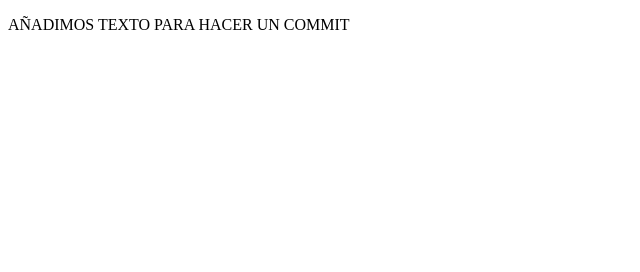
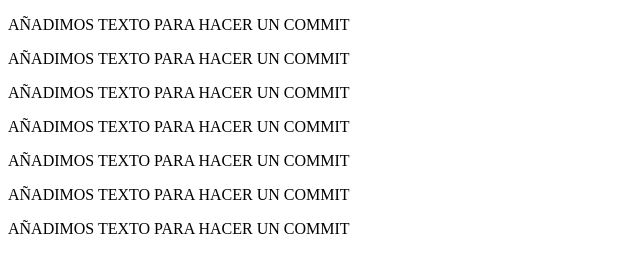
Before and after one commit to AndreaMendez09/EDD-DAM, a plain HTML site: page index.html in a window 1280 px wide. Shown: the whole page, without its empty margins (0-640 px from the left). Drawn offline with Linux system fonts and the light colour scheme.

Commit message:
Version final rama master

```diff
--- a/index.html
+++ b/index.html
@@ -8,5 +8,11 @@
 </head>
 <body>
     <p>AÑADIMOS TEXTO PARA HACER UN COMMIT</p>
+    <p>AÑADIMOS TEXTO PARA HACER UN COMMIT</p>
+    <p>AÑADIMOS TEXTO PARA HACER UN COMMIT</p>
+    <p>AÑADIMOS TEXTO PARA HACER UN COMMIT</p>
+    <p>AÑADIMOS TEXTO PARA HACER UN COMMIT</p>
+    <p>AÑADIMOS TEXTO PARA HACER UN COMMIT</p>
+    <p>AÑADIMOS TEXTO PARA HACER UN COMMIT</p>
 </body>
 </html>
```
